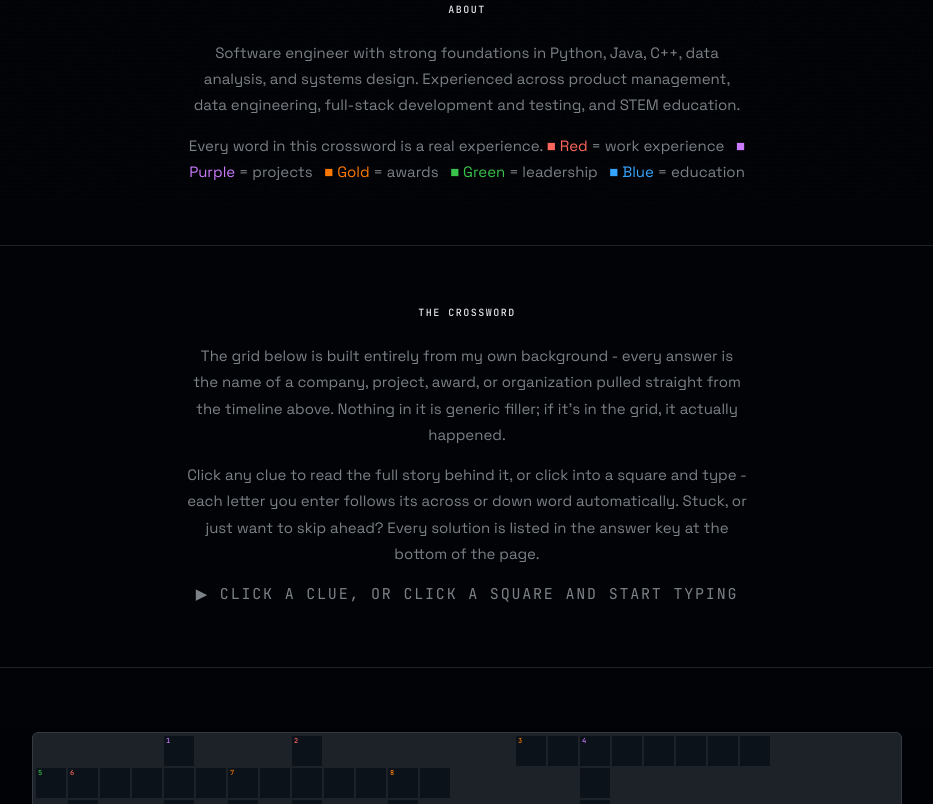
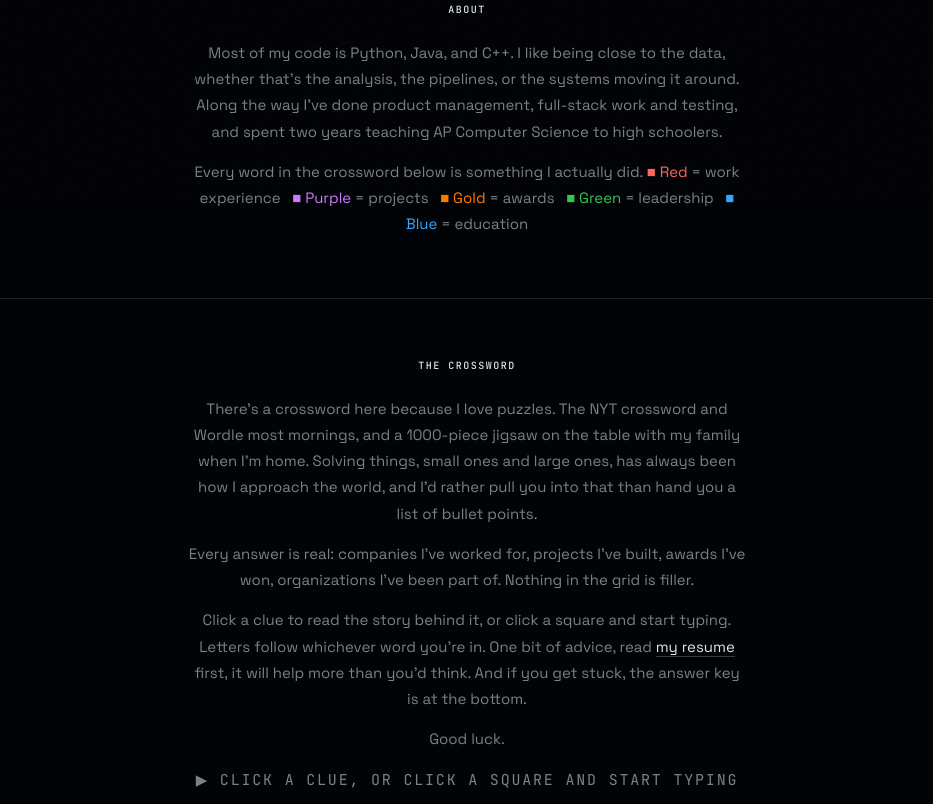
Before and after one commit to Mageto-Nyakoni/MagetosPortfolio, a plain HTML site: page index.html in a window 1280 px wide. Shown: the part 596-1400 px from the top of the page, without its empty margins (173-1106 px from the left). Drawn offline with Linux system fonts and the light colour scheme.

Commit message:
Rewrite site copy in a more personal voice
Replace the stiffer third-person copy with first person throughout, and
explain why the crossword exists: I love puzzles, from the NYT crossword
and Wordle to 1000-piece jigsaws with family, and solving things large
and small is how I approach the world. Suggest reading the resume first
and wish visitors luck.

Also trim the answer-key note, which repeated the "stuck / skip ahead"
line already in the crossword intro, and add an .about-content a rule so
the inline resume link picks up the site's styling instead of rendering
as a default blue browser link on the dark background.

Co-Authored-By: Claude Opus 5 <noreply@anthropic.com>

```diff
--- a/index.html
+++ b/index.html
@@ -634,6 +634,19 @@ nav {
 
 .about-content p + p { margin-top: 14px; }
 
+.about-content a {
+  color: var(--text-primary);
+  text-decoration: none;
+  border-bottom: 1px solid var(--line-mid);
+  transition: color 0.2s, border-color 0.2s;
+}
+
+.about-content a:hover,
+.about-content a:focus-visible {
+  color: var(--accent-red);
+  border-bottom-color: var(--accent-red);
+}
+
 /* ═══════════════════════════════════════════
    FOOTER
 ═══════════════════════════════════════════ */
@@ -871,8 +884,8 @@ footer .footer-perf {
       <h1 class="hero-name">Mageto Nyakoni</h1>
       <span class="hero-name-mono">SOFTWARE ENGINEER · SDET @ INFOSYS</span>
       <p class="hero-tagline">
-        Software engineer with experience across full-stack development, data engineering,
-        product management, and STEM leadership.
+        I build and test software. I've also done data engineering, product management,
+        and taught high schoolers to code. Mostly I just like problems.
       </p>
 
       <div class="stat-bar fade-up fade-up-2">
@@ -930,11 +943,13 @@ footer .footer-perf {
     <div class="about-label">about</div>
     <div class="about-content">
       <p>
-        Software engineer with strong foundations in Python, Java, C++, data analysis,
-        and systems design. Experienced across product management, data engineering, full-stack development and testing, and STEM education.
+        Most of my code is Python, Java, and C++. I like being close to the data, whether that's
+        the analysis, the pipelines, or the systems moving it around. Along the way I've done product
+        management, full-stack work and testing, and spent two years teaching AP Computer Science
+        to high schoolers.
       </p>
       <p>
-        Every word in this crossword is a real experience.
+        Every word in the crossword below is something I actually did.
         <span style="color:oklch(72% 0.20 27)">■ Red</span> = work experience &nbsp;
         <span style="color:oklch(72% 0.20 310)">■ Purple</span> = projects &nbsp;
         <span style="color:oklch(72% 0.20 55)">■ Gold</span> = awards &nbsp;
@@ -949,14 +964,22 @@ footer .footer-perf {
     <div class="about-label">the crossword</div>
     <div class="about-content">
       <p>
-        The grid below is built entirely from my own background - every answer is the name of a company, project, award,
-        or organization pulled straight from the timeline above. Nothing in it is generic filler; if it's in the grid, it actually happened.
+        There's a crossword here because I love puzzles. The NYT crossword and Wordle most mornings,
+        and a 1000-piece jigsaw on the table with my family when I'm home. Solving things, small ones
+        and large ones, has always been how I approach the world, and I'd rather pull you into that
+        than hand you a list of bullet points.
       </p>
       <p>
-        Click any clue to read the full story behind it, or click into a square and type - each letter you enter follows
-        its across or down word automatically. Stuck, or just want to skip ahead? Every solution is listed in the answer key
-        at the bottom of the page.
+        Every answer is real: companies I've worked for, projects I've built, awards I've won,
+        organizations I've been part of. Nothing in the grid is filler.
       </p>
+      <p>
+        Click a clue to read the story behind it, or click a square and start typing. Letters follow
+        whichever word you're in. One bit of advice, read
+        <a href="./uploads/resume.pdf" target="_blank" rel="noopener noreferrer">my resume</a> first,
+        it will help more than you'd think. And if you get stuck, the answer key is at the bottom.
+      </p>
+      <p>Good luck.</p>
       <p class="cta-hint">▶ CLICK A CLUE, OR CLICK A SQUARE AND START TYPING</p>
     </div>
   </div>
@@ -985,7 +1008,7 @@ footer .footer-perf {
   <div class="about-strip">
     <div class="about-label">answer key</div>
     <div class="about-content">
-      <p class="answer-key-note">Every solution, in case you get stuck (or just want to skip ahead).</p>
+      <p class="answer-key-note">All the answers, if you want them.</p>
       <div class="answer-grid" id="answer-grid"></div>
     </div>
   </div>
```
